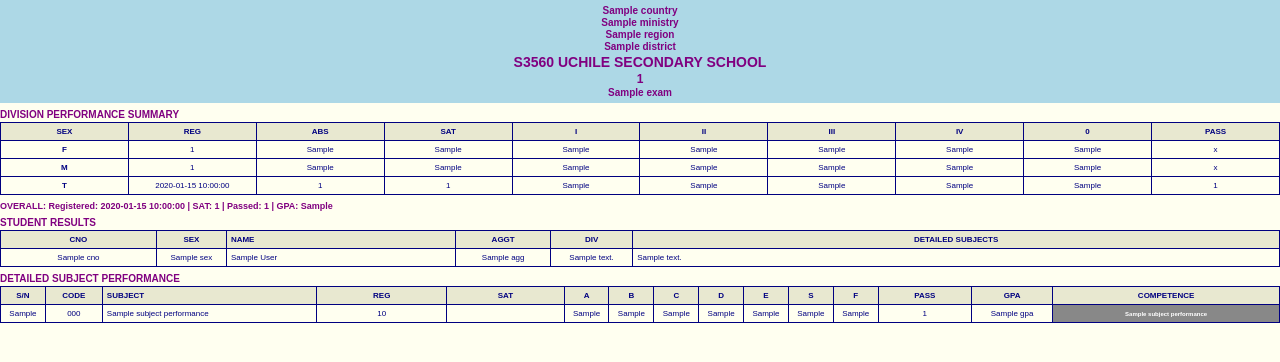
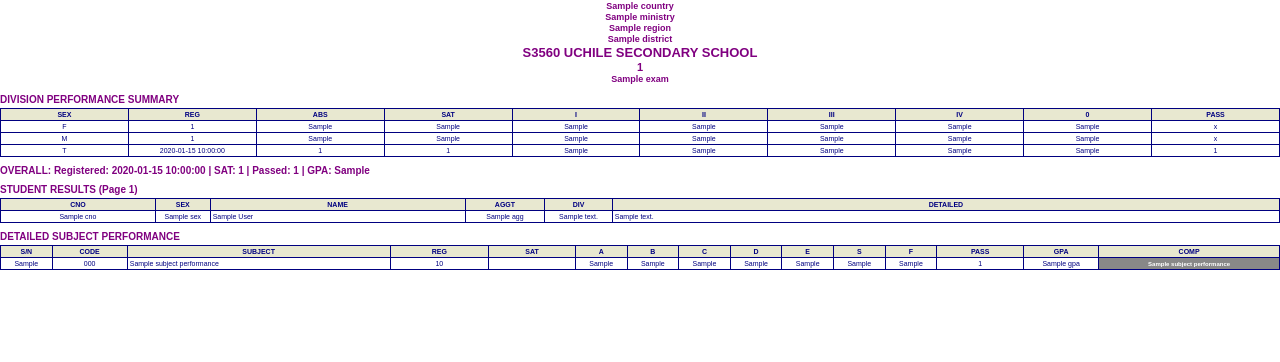
Before and after one commit to Kabaratachris/student-results-management-system, a Python web app: template templates/results_pdf.html in a window 1280 px wide. Shown: the top 362 px of the page. Run offline with Jinja, Linux system fonts and the light colour scheme; the template is opened without the code that fills it: most values are stand-ins (such as "Sample title", 1, 10 or a date in 2020).

Commit message:
Updated PDF template

```diff
--- a/templates/results_pdf.html
+++ b/templates/results_pdf.html
@@ -1,7 +1,7 @@
 <!DOCTYPE html>
 <html>
 <head>
-    <title>Results - {{ exam.target_class }}</title>
+    <title>Results PDF</title>
     <style>
         @page {
             size: A4 portrait;
@@ -9,80 +9,45 @@
         }
         body {
             font-family: Arial, sans-serif;
-            font-size: 9px;
-            background-color: #FFFFF0;
+            font-size: 8px;
             color: #000080;
             margin: 0;
-            width: 100%;
         }
-        .school-title-banner {
-            background-color: #ADD8E6;
-            padding: 4px;
+        .header {
             text-align: center;
-            margin-bottom: 3px;
-            border: none;
+            margin-bottom: 10px;
         }
-        .school-title-banner h6 {
-            color: #800080;
-            font-weight: bold;
-            margin: 1px 0;
-            font-size: 10px;
-        }
-        .school-title-banner h5 {
-            color: #800080;
-            font-weight: bold;
-            margin: 1px 0;
-            font-size: 12px;
-        }
-        .school-title-banner h4 {
-            color: #800080;
-            font-weight: bold;
-            margin: 2px 0;
-            font-size: 14px;
-        }
+        .header h6 { font-size: 9px; margin: 1px 0; color: #800080; }
+        .header h5 { font-size: 11px; margin: 1px 0; color: #800080; }
+        .header h4 { font-size: 13px; margin: 1px 0; color: #800080; }
         table {
             width: 100%;
             border-collapse: collapse;
-            margin-bottom: 6px;
-            background-color: #FFFFF0;
+            margin-bottom: 8px;
             table-layout: fixed;
+            font-size: 7px;
+        }
+        th, td {
+            border: 1px solid #000080;
+            padding: 2px;
+            text-align: center;
             word-wrap: break-word;
+            font-size: 7px;
         }
-        th {
-            background-color: #E8E8D0;
-            color: #000080;
+        th { background-color: #E8E8D0; font-weight: bold; }
+        .section-title {
             font-weight: bold;
-            border: 1px solid #000080;
-            padding: 4px;
-            text-align: center;
-            font-size: 8px;
+            color: #800080;
+            margin: 8px 0 3px 0;
+            font-size: 10px;
         }
-        td {
-            color: #000080;
-            border: 1px solid #000080;
-            padding: 4px;
-            text-align: center;
-            font-size: 8px;
-            word-wrap: break-word;
-            overflow: hidden;
-        }
-        .section-title {
-            color: #800080;
-            font-weight: bold;
-            margin: 6px 0 2px 0;
-            font-size: 10px;
-            border: none;
-        }
-        .overall-text {
-            color: #800080;
-            font-weight: bold;
-            font-size: 9px;
-            margin: 3px 0;
+        .page-break {
+            page-break-before: always;
         }
     </style>
 </head>
 <body>
-    <div class="school-title-banner">
+    <div class="header">
         <h6>{{ school_info.country }}</h6>
         <h6>{{ school_info.ministry }}</h6>
         <h6>{{ school_info.region }}</h6>
@@ -95,25 +60,18 @@
 
     <div class="section-title">DIVISION PERFORMANCE SUMMARY</div>
     <table>
-        <thead>
-            <tr><th style="width:10%;">SEX</th><th style="width:10%;">REG</th><th style="width:10%;">ABS</th><th style="width:10%;">SAT</th><th style="width:10%;">I</th><th style="width:10%;">II</th><th style="width:10%;">III</th><th style="width:10%;">IV</th><th style="width:10%;">0</th><th style="width:10%;">PASS</th></tr>
-        </thead>
-        <tbody>
-            <tr><td><strong>F</strong></td><td>{{ total_reg_f }}</td><td>{{ abs_f }}</td><td>{{ sat_f }}</td><td>{{ div_counts['I']['F'] }}</td><td>{{ div_counts['II']['F'] }}</td><td>{{ div_counts['III']['F'] }}</td><td>{{ div_counts['IV']['F'] }}</td><td>{{ div_counts['0']['F'] }}</td><td>{{ passed_f }}</td></tr>
-            <tr><td><strong>M</strong></td><td>{{ total_reg_m }}</td><td>{{ abs_m }}</td><td>{{ sat_m }}</td><td>{{ div_counts['I']['M'] }}</td><td>{{ div_counts['II']['M'] }}</td><td>{{ div_counts['III']['M'] }}</td><td>{{ div_counts['IV']['M'] }}</td><td>{{ div_counts['0']['M'] }}</td><td>{{ passed_m }}</td></tr>
-            <tr><td><strong>T</strong></td><td>{{ total_registered }}</td><td>{{ abs_count }}</td><td>{{ sat_count }}</td><td>{{ div_counts['I']['T'] }}</td><td>{{ div_counts['II']['T'] }}</td><td>{{ div_counts['III']['T'] }}</td><td>{{ div_counts['IV']['T'] }}</td><td>{{ div_counts['0']['T'] }}</td><td>{{ total_passed }}</td></tr>
-        </tbody>
+        <tr><th>SEX</th><th>REG</th><th>ABS</th><th>SAT</th><th>I</th><th>II</th><th>III</th><th>IV</th><th>0</th><th>PASS</th></tr>
+        <tr><td>F</td><td>{{ total_reg_f }}</td><td>{{ abs_f }}</td><td>{{ sat_f }}</td><td>{{ div_counts['I']['F'] }}</td><td>{{ div_counts['II']['F'] }}</td><td>{{ div_counts['III']['F'] }}</td><td>{{ div_counts['IV']['F'] }}</td><td>{{ div_counts['0']['F'] }}</td><td>{{ passed_f }}</td></tr>
+        <tr><td>M</td><td>{{ total_reg_m }}</td><td>{{ abs_m }}</td><td>{{ sat_m }}</td><td>{{ div_counts['I']['M'] }}</td><td>{{ div_counts['II']['M'] }}</td><td>{{ div_counts['III']['M'] }}</td><td>{{ div_counts['IV']['M'] }}</td><td>{{ div_counts['0']['M'] }}</td><td>{{ passed_m }}</td></tr>
+        <tr><td>T</td><td>{{ total_registered }}</td><td>{{ abs_count }}</td><td>{{ sat_count }}</td><td>{{ div_counts['I']['T'] }}</td><td>{{ div_counts['II']['T'] }}</td><td>{{ div_counts['III']['T'] }}</td><td>{{ div_counts['IV']['T'] }}</td><td>{{ div_counts['0']['T'] }}</td><td>{{ total_passed }}</td></tr>
     </table>
 
-    <div class="overall-text">OVERALL: Registered: {{ total_registered }} | SAT: {{ sat_count }} | Passed: {{ total_passed }} | GPA: {{ overall_gpa }}</div>
+    <div class="section-title">OVERALL: Registered: {{ total_registered }} | SAT: {{ sat_count }} | Passed: {{ total_passed }} | GPA: {{ overall_gpa }}</div>
 
-    <div class="section-title">STUDENT RESULTS</div>
+    <div class="section-title">STUDENT RESULTS (Page 1)</div>
     <table>
-        <thead>
-            <tr><th style="width:12%;">CNO</th><th style="width:5%;">SEX</th><th style="width:18%; text-align:left;">NAME</th><th style="width:7%;">AGGT</th><th style="width:6%;">DIV</th><th style="width:52%;">DETAILED SUBJECTS</th></tr>
-        </thead>
-        <tbody>
-            {% for sr in student_results %}
+        <tr><th style="width:12%;">CNO</th><th style="width:4%;">SEX</th><th style="width:20%;">NAME</th><th style="width:6%;">AGGT</th><th style="width:5%;">DIV</th><th style="width:53%;">DETAILED</th></tr>
+        {% for sr in student_results[:40] %}
         <tr>
             <td>{{ sr.student.cno }}</td>
             <td>{{ sr.student.sex }}</td>
@@ -123,32 +81,96 @@
             <td style="text-align:left;">{{ sr.detailed }}</td>
         </tr>
         {% endfor %}
-        </tbody>
     </table>
+
+    {% if student_results|length > 40 %}
+    <div class="page-break"></div>
+    <div class="section-title">STUDENT RESULTS (Page 2)</div>
+    <table>
+        <tr><th style="width:12%;">CNO</th><th style="width:4%;">SEX</th><th style="width:20%;">NAME</th><th style="width:6%;">AGGT</th><th style="width:5%;">DIV</th><th style="width:53%;">DETAILED</th></tr>
+        {% for sr in student_results[40:80] %}
+        <tr>
+            <td>{{ sr.student.cno }}</td>
+            <td>{{ sr.student.sex }}</td>
+            <td style="text-align:left;">{{ sr.full_name }}</td>
+            <td>{{ sr.result.agg if sr.result else '-' }}</td>
+            <td>{{ sr.result.division if sr.result else '-' }}</td>
+            <td style="text-align:left;">{{ sr.detailed }}</td>
+        </tr>
+        {% endfor %}
+    </table>
+    {% endif %}
+
+    {% if student_results|length > 80 %}
+    <div class="page-break"></div>
+    <div class="section-title">STUDENT RESULTS (Page 3)</div>
+    <table>
+        <tr><th style="width:12%;">CNO</th><th style="width:4%;">SEX</th><th style="width:20%;">NAME</th><th style="width:6%;">AGGT</th><th style="width:5%;">DIV</th><th style="width:53%;">DETAILED</th></tr>
+        {% for sr in student_results[80:120] %}
+        <tr>
+            <td>{{ sr.student.cno }}</td>
+            <td>{{ sr.student.sex }}</td>
+            <td style="text-align:left;">{{ sr.full_name }}</td>
+            <td>{{ sr.result.agg if sr.result else '-' }}</td>
+            <td>{{ sr.result.division if sr.result else '-' }}</td>
+            <td style="text-align:left;">{{ sr.detailed }}</td>
+        </tr>
+        {% endfor %}
+    </table>
+    {% endif %}
+
+    {% if student_results|length > 120 %}
+    <div class="page-break"></div>
+    <div class="section-title">STUDENT RESULTS (Page 4)</div>
+    <table>
+        <tr><th style="width:12%;">CNO</th><th style="width:4%;">SEX</th><th style="width:20%;">NAME</th><th style="width:6%;">AGGT</th><th style="width:5%;">DIV</th><th style="width:53%;">DETAILED</th></tr>
+        {% for sr in student_results[120:160] %}
+        <tr>
+            <td>{{ sr.student.cno }}</td>
+            <td>{{ sr.student.sex }}</td>
+            <td style="text-align:left;">{{ sr.full_name }}</td>
+            <td>{{ sr.result.agg if sr.result else '-' }}</td>
+            <td>{{ sr.result.division if sr.result else '-' }}</td>
+            <td style="text-align:left;">{{ sr.detailed }}</td>
+        </tr>
+        {% endfor %}
+    </table>
+    {% endif %}
+
+    {% if student_results|length > 160 %}
+    <div class="page-break"></div>
+    <div class="section-title">STUDENT RESULTS (Page 5)</div>
+    <table>
+        <tr><th style="width:12%;">CNO</th><th style="width:4%;">SEX</th><th style="width:20%;">NAME</th><th style="width:6%;">AGGT</th><th style="width:5%;">DIV</th><th style="width:53%;">DETAILED</th></tr>
+        {% for sr in student_results[160:200] %}
+        <tr>
+            <td>{{ sr.student.cno }}</td>
+            <td>{{ sr.student.sex }}</td>
+            <td style="text-align:left;">{{ sr.full_name }}</td>
+            <td>{{ sr.result.agg if sr.result else '-' }}</td>
+            <td>{{ sr.result.division if sr.result else '-' }}</td>
+            <td style="text-align:left;">{{ sr.detailed }}</td>
+        </tr>
+        {% endfor %}
+    </table>
+    {% endif %}
 
     <div class="section-title">DETAILED SUBJECT PERFORMANCE</div>
     <table>
-        <thead>
         <tr>
-                <th style="width:3%;">S/N</th>
-                <th style="width:4%;">CODE</th>
-                <th style="width:17%; text-align:left;">SUBJECT</th>
-                <th style="width:10%;">REG</th>
-                <th style="width:9%;">SAT</th>
+            <th style="width:4%;">S/N</th>
+            <th style="width:6%;">CODE</th>
+            <th style="width:22%;">SUBJECT</th>
+            <th style="width:8%;">REG</th>
+            <th style="width:7%;">SAT</th>
             {% if level == 'O' %}
-                <th style="width:6%;">A</th><th style="width:6%;">B</th><th style="width:6%;">C</th><th style="width:6%;">D</th><th style="width:6%;">F</th>
-                <th style="width:8%;">PASS</th>
-                <th style="width:8%;">GPA</th>
-                <th style="width:11%;">COMPETENCE</th>
+            <th style="width:5%;">A</th><th style="width:5%;">B</th><th style="width:5%;">C</th><th style="width:5%;">D</th><th style="width:5%;">F</th>
+            <th style="width:7%;">PASS</th><th style="width:6%;">GPA</th><th style="width:15%;">COMP</th>
             {% else %}
-                <th style="width:3%;">A</th><th style="width:3%;">B</th><th style="width:3%;">C</th><th style="width:3%;">D</th><th style="width:3%;">E</th><th style="width:3%;">S</th><th style="width:3%;">F</th>
-                <th style="width:7%;">PASS</th>
-                <th style="width:6%;">GPA</th>
-                <th style="width:18%;">COMPETENCE</th>
+            <th style="width:4%;">A</th><th style="width:4%;">B</th><th style="width:4%;">C</th><th style="width:4%;">D</th><th style="width:4%;">E</th><th style="width:4%;">S</th><th style="width:4%;">F</th>
+            <th style="width:7%;">PASS</th><th style="width:6%;">GPA</th><th style="width:15%;">COMP</th>
             {% endif %}
         </tr>
-        </thead>
-        <tbody>
         {% for sp in subject_performance %}
         <tr>
             <td>{{ sp.sn }}</td>
@@ -173,12 +195,9 @@
             {% endif %}
             <td>{{ sp.total_passed if sp.total_passed != '' else '' }}</td>
             <td>{{ sp.gpa if sp.gpa is not none else '' }}</td>
-                <td style="background-color:{{ sp.competence_color if sp.competence_color else 'transparent' }};color:white;font-weight:bold;font-size:6px;">
-                    {{ sp.competence_label if sp.competence_label else '' }}
-                </td>
+            <td style="background-color:{{ sp.competence_color if sp.competence_color else 'transparent' }};color:white;font-weight:bold;font-size:6px;">{{ sp.competence_label if sp.competence_label else '' }}</td>
         </tr>
         {% endfor %}
-        </tbody>
     </table>
 </body>
 </html>
```
Lines whose indentation alone changed are shown as unchanged.
